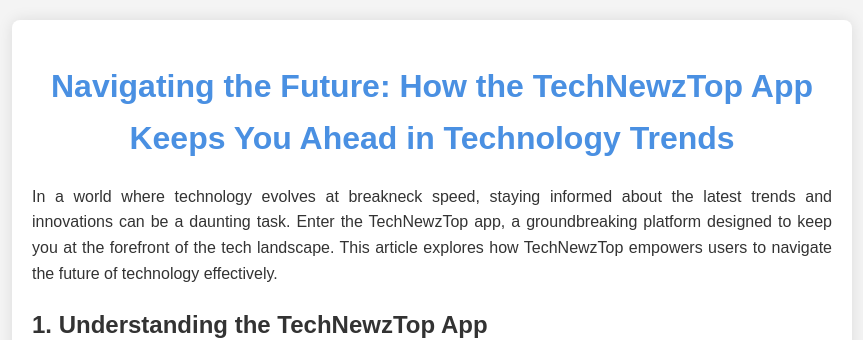
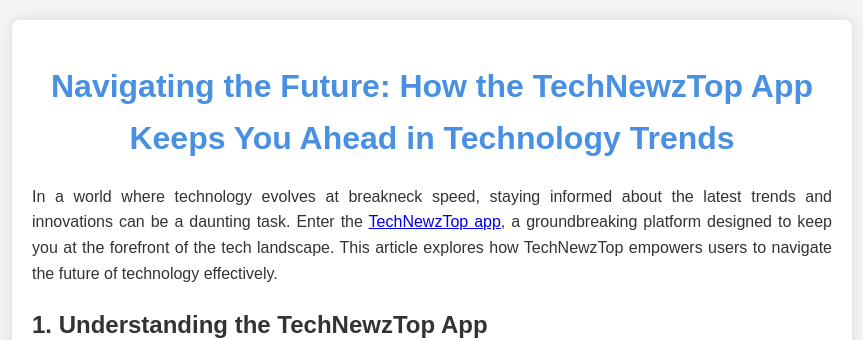
Before and after one commit to roberthinsom/techNewzTop.net, a plain HTML site: page index.html in a window 1280 px wide. Shown: the top 340 px of the page, without its empty margins (208-1071 px from the left). Drawn offline with Linux system fonts and the light colour scheme.

Commit message:
Update index.html

```diff
--- a/index.html
+++ b/index.html
@@ -58,7 +58,7 @@
 <body>
     <div class="container">
         <h1>Navigating the Future: How the TechNewzTop App Keeps You Ahead in Technology Trends</h1>
-        <p>In a world where technology evolves at breakneck speed, staying informed about the latest trends and innovations can be a daunting task. Enter the TechNewzTop app, a groundbreaking platform designed to keep you at the forefront of the tech landscape. This article explores how TechNewzTop empowers users to navigate the future of technology effectively.</p>
+        <p>In a world where technology evolves at breakneck speed, staying informed about the latest trends and innovations can be a daunting task. Enter the <a href="https://technewztop.net.in/">TechNewzTop app</a>, a groundbreaking platform designed to keep you at the forefront of the tech landscape. This article explores how TechNewzTop empowers users to navigate the future of technology effectively.</p>
 
         <h2>1. Understanding the TechNewzTop App</h2>
 
```
